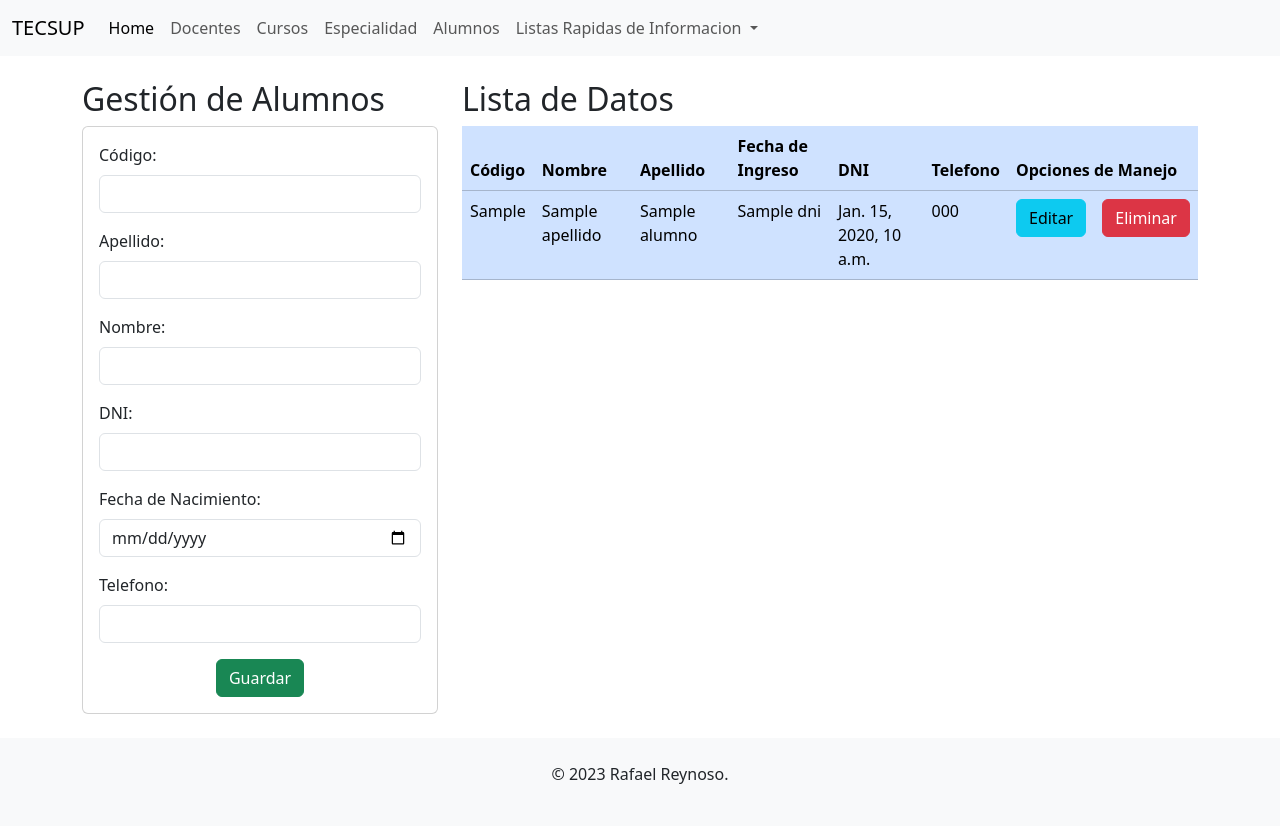
After one commit to RafaelReynoso/djangoAcademicos, a Django app: template virtual/Proyecto01/Aplicaciones/Academicos/templates/GestionAlumnos.html in a window 1280 px wide. The commit adds this page. Run offline with Django 3.2, Linux system fonts and the light colour scheme; the template is opened without the code that fills it: most values are stand-ins (such as "Sample title", 1, 10 or a date in 2020).

Commit message:
Tercer Commit

```diff
--- a/virtual/Proyecto01/Aplicaciones/Academicos/admin.py
+++ b/virtual/Proyecto01/Aplicaciones/Academicos/admin.py
@@ -1,7 +1,8 @@
 from django.contrib import admin
-from .models import Curso,Docente,Especialidad
+from .models import Curso,Docente,Especialidad, Alumno
 # Register your models here.
 
 admin.site.register(Curso)
 admin.site.register(Docente)
 admin.site.register(Especialidad)
+admin.site.register(Alumno)
--- a/virtual/Proyecto01/Aplicaciones/Academicos/templates/Base.html
+++ b/virtual/Proyecto01/Aplicaciones/Academicos/templates/Base.html
@@ -44,6 +44,9 @@
               <li class="nav-item">
                 <a class="nav-link" href="{% url 'especialidad' %}">Especialidad</a>
               </li>
+              <li class="nav-item">
+                <a class="nav-link" href="{% url 'alumnos' %}">Alumnos</a>
+              </li>
               <li class="nav-item dropdown">
                 <a class="nav-link dropdown-toggle" href="#" role="button" data-bs-toggle="dropdown" aria-expanded="false">
                   Listas Rapidas de Informacion
@@ -52,6 +55,7 @@
                   <li><a class="dropdown-item" href="{% url 'buscarcurso' %}">Lista de Cursos</a></li>
                   <li><a class="dropdown-item" href="{% url 'buscarespecialidad' %}">Lista de Especialidades</a></li>
                   <li><a class="dropdown-item" href="{% url 'buscardocentes' %}">Lista de Docentes</a></li>
+                  <li><a class="dropdown-item" href="{% url 'buscaralumnos' %}">Lista de Alumnos</a></li>
                 </ul>
               </li>
             </ul>
--- /dev/null
+++ b/virtual/Proyecto01/Aplicaciones/Academicos/templates/GestionAlumnos.html
@@ -0,0 +1,80 @@
+{% extends './Base.html' %}
+
+{% block title %}Gestión de Cursos{% endblock %}
+
+{% block body %}
+
+<div class="row">
+    <div class="col-sm-12 col-md-6 col-lg-4 col-xl-4">
+        <h2>Gestión de Alumnos</h2>
+        <div class="card">
+            <div class="card-body">
+                <form action="/registraralumnos" method="POST">
+                    {% csrf_token %}
+                    <div class="mb-3">
+                        <label for="txtcodigo" class="form-label">Código:</label>
+                        <input type="text" name="txtcodigo" class="form-control" id="txtcodigo">
+                    </div>
+                    <div class="mb-3">
+                        <label for="txtapellido" class="form-label">Apellido:</label>
+                        <input type="text" name="txtapellido" class="form-control" id="txtapellido">
+                    </div>
+                    <div class="mb-3">
+                        <label for="txtnombre" class="form-label">Nombre:</label>
+                        <input type="text" name="txtnombre" class="form-control" id="txtnombre">
+                    </div>
+                    <div class="mb-3">
+                        <label for="numdni" class="form-label">DNI:</label>
+                        <input type="number" name="numdni" class="form-control" id="numdni">
+                    </div>
+                    <div class="mb-3">
+                        <label for="txtfecha_nacimiento" class="form-label">Fecha de Nacimiento:</label>
+                        <input type="date" name="txtfecha_nacimiento" class="form-control" id="txtfecha_nacimiento">
+                    </div>
+                    <div class="mb-3">
+                        <label for="numtelefono" class="form-label">Telefono:</label>
+                        <input type="number" name="numtelefono" class="form-control" id="numtelefono">
+                    </div>
+                    <div class="text-center">
+                        <button type="submit" class="btn btn-success">Guardar</button>
+                    </div>
+                </form>
+            </div>
+        </div>
+    </div>
+
+    <div class="col-sm-12 col-md-6 col-lg-8 col-xl-8">
+        <h2>Lista de Datos</h2>
+        <table class="table table-primary">
+            <thead>
+                <tr>
+                    <th>Código</th>
+                    <th>Nombre</th>
+                    <th>Apellido</th>
+                    <th>Fecha de Ingreso</th>
+                    <th>DNI</th>
+                    <th>Telefono</th>
+                    <th colspan="2">Opciones de Manejo</th>
+                </tr>
+            </thead>
+            <tbody>
+                {% for a in alumnos %}
+                <tr>
+                    <td>{{ a.idAlumno }}</td>
+                    <td>{{ a.apellido }}</td>
+                    <td>{{ a.nombre }}</td>
+                    <td>{{ a.dni }}</td>
+                    <td>{{ a.fecha_nacimiento }}</td>
+                    <td>{{ a.telefono }}</td>
+                    <td><a href="edicionalumno/{{ a.idAlumno }}" class="btn btn-info">Editar</a></td>
+                    <td><a href="eliminaralumno/{{ a.idAlumno }}" class="btn btn-danger">Eliminar</a></td>
+                </tr>
+                {% endfor %}
+            </tbody>
+        </table>
+    </div>
+</div>
+
+
+
+{% endblock %}
```
Also changed, not shown: virtual/Proyecto01/Aplicaciones/Academicos/models.py (+11 -0 lines), virtual/Proyecto01/Aplicaciones/Academicos/templates/BuscarAlumnos.html (added, +47 -0 lines), virtual/Proyecto01/Aplicaciones/Academicos/templates/EdicionAlumnos.html (added, +46 -0 lines), virtual/Proyecto01/Aplicaciones/Academicos/templates/Login.html (added, +43 -0 lines), virtual/Proyecto01/Aplicaciones/Academicos/urls.py (+12 -4 lines), virtual/Proyecto01/Aplicaciones/Academicos/views.py (+70 -0 lines), virtual/pyvenv.cfg (+4 -4 lines), virtual/Proyecto01/Aplicaciones/Academicos/migrations/0004_alumno.py (added), virtual/Proyecto01/Tecsup.sqlite3, 5 other files.
